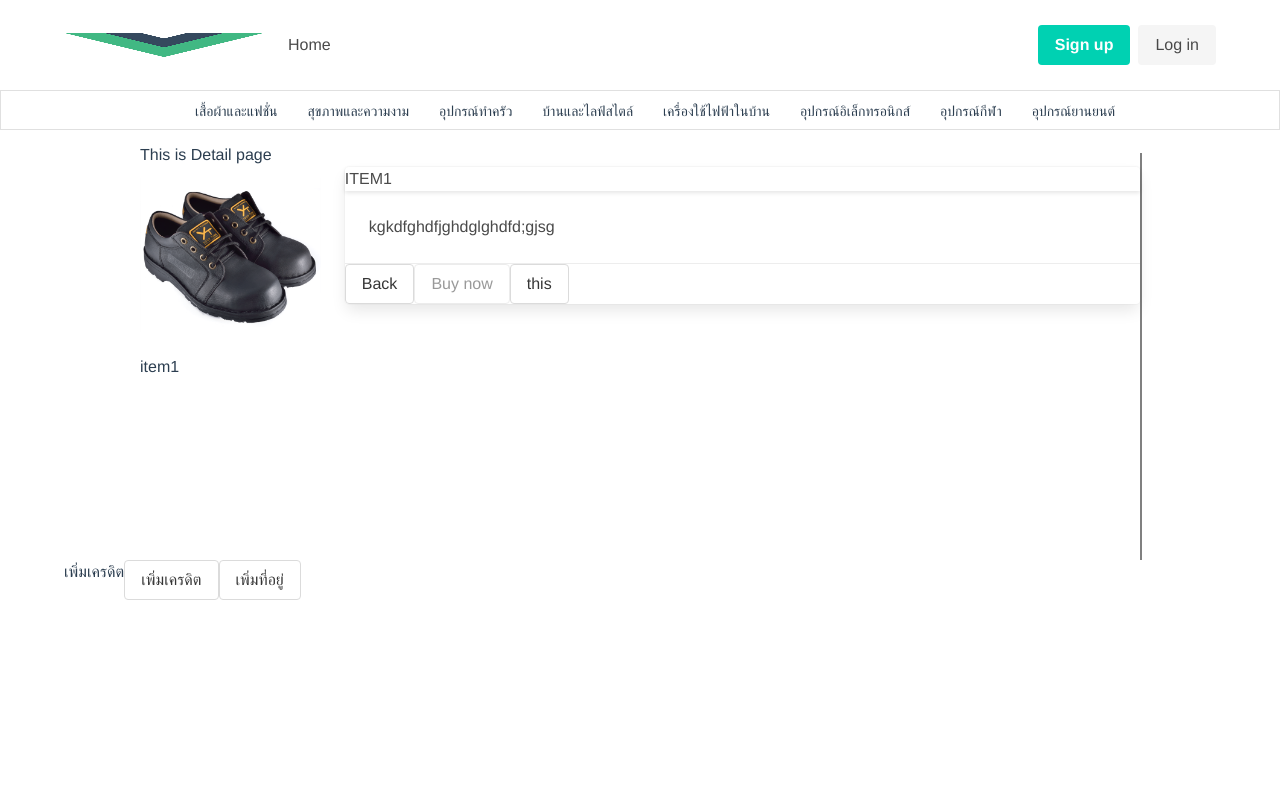
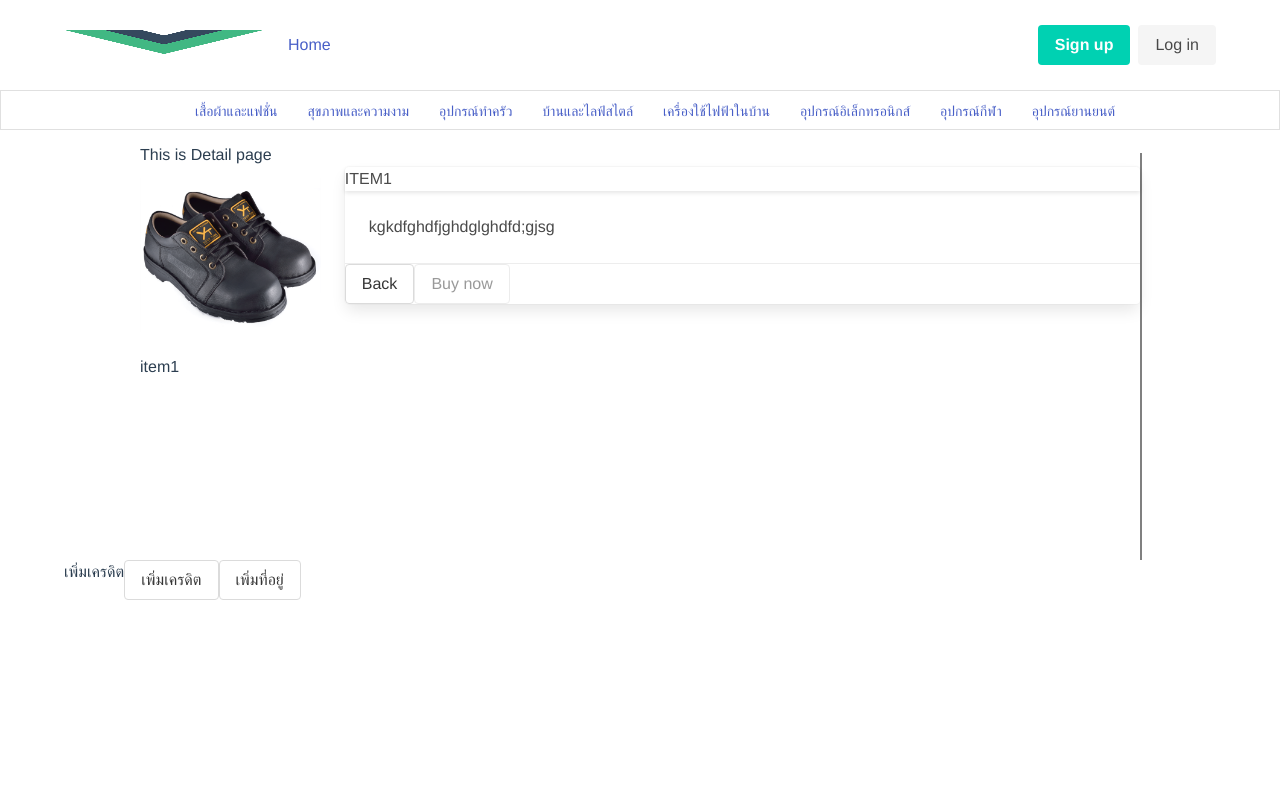
Before and after one commit to Rattanan-SG/48shop, a Vue app in the folder frontend/: page /#/ProductDetail in a window 1280 px wide. Shown: the top 800 px of the page. Built offline with nearby package versions, Linux system fonts and the light colour scheme.

Commit message:
[EDIT] route to ProductDetail.vue

```diff
--- a/frontend/src/App.vue
+++ b/frontend/src/App.vue
@@ -4,13 +4,17 @@
       <div class="container" id="nav-box">
         <div class="navbar-brand">
           <a class="navbar-item">
+            <router-link to="/Home">
               <img src="./assets/logo.png" width="200" height="100">
+            </router-link>
           </a>
         </div>
         <div id="navbarBasicExample" class="navbar-menu">
           <div class="navbar-start">
             <a class="navbar-item">
+                <router-link to="/Home">
                   Home
+                </router-link>
             </a>
           </div>
           <div class="navbar-end">
@@ -31,42 +35,58 @@
       <div class="field is-grouped" id="CategoryBar">
           <nav class="level" id="bar">
             <p class="level-item has-text-centered">
+              <router-link to="/CategoryProduct">
                 เสื้อผ้าและแฟชั่น
+              </router-link>
             </p>
           </nav>
           <nav class="level" id="bar">
             <p class="level-item has-text-centered">
+              <router-link to="/CategoryProduct">
                 สุขภาพและความงาม
+              </router-link>
             </p>
           </nav>
           <nav class="level" id="bar">
             <p class="level-item has-text-centered">
+              <router-link to="/CategoryProduct">
                 อุปกรณ์ทำครัว
+              </router-link>
             </p>
           </nav>
           <nav class="level" id="bar">
             <p class="level-item has-text-centered">
+              <router-link to="/CategoryProduct">
                 บ้านและไลฟ์สไตล์
+              </router-link>
             </p>
           </nav>
           <nav class="level" id="bar">
             <p class="level-item has-text-centered">
+              <router-link to="/CategoryProduct">
                 เครื่องใช้ไฟฟ้าในบ้าน
+              </router-link>
             </p>
           </nav>
           <nav class="level" id="bar">
             <p class="level-item has-text-centered">
+              <router-link to="/CategoryProduct">
                 อุปกรณ์อิเล็กทรอนิกส์
+              </router-link>
             </p>
           </nav>
           <nav class="level" id="bar">
             <p class="level-item has-text-centered">
+              <router-link to="/CategoryProduct">
                 อุปกรณ์กีฬา
+              </router-link>
             </p>
           </nav>
           <nav class="level" id="bar">
             <p class="level-item has-text-centered" style=" margin-bottom:18px;">
+              <router-link to="/CategoryProduct">
                 อุปกรณ์ยานยนต์
+              </router-link>
             </p>
           </nav>
       </div>
--- a/frontend/src/components/ProductDetail.vue
+++ b/frontend/src/components/ProductDetail.vue
@@ -18,7 +18,6 @@
                         <div class="card-footer">
                             <router-link to="/Home"><div class="button">Back</div></router-link>
                             <router-link to="/ProductDetail"><div class="button" disabled>Buy now</div></router-link>
-                            <router-link to="/CategoryProduct"><div class="button">this</div></router-link>
                         </div>
                     </div>
                 </div>
```
Also changed, not shown: 1 other file (tests, documents, lock files or other folders). Lines whose indentation alone changed are shown as unchanged.
